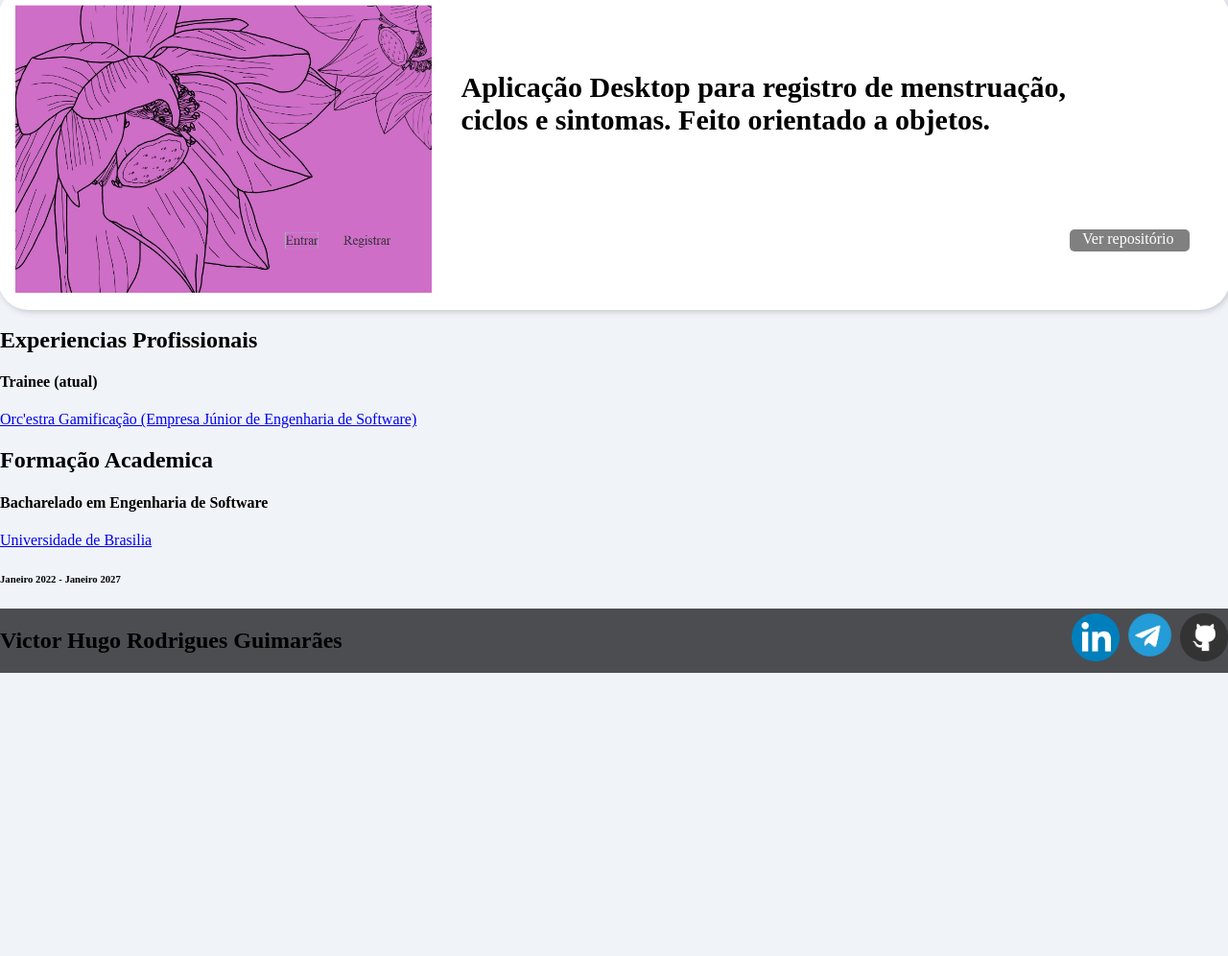
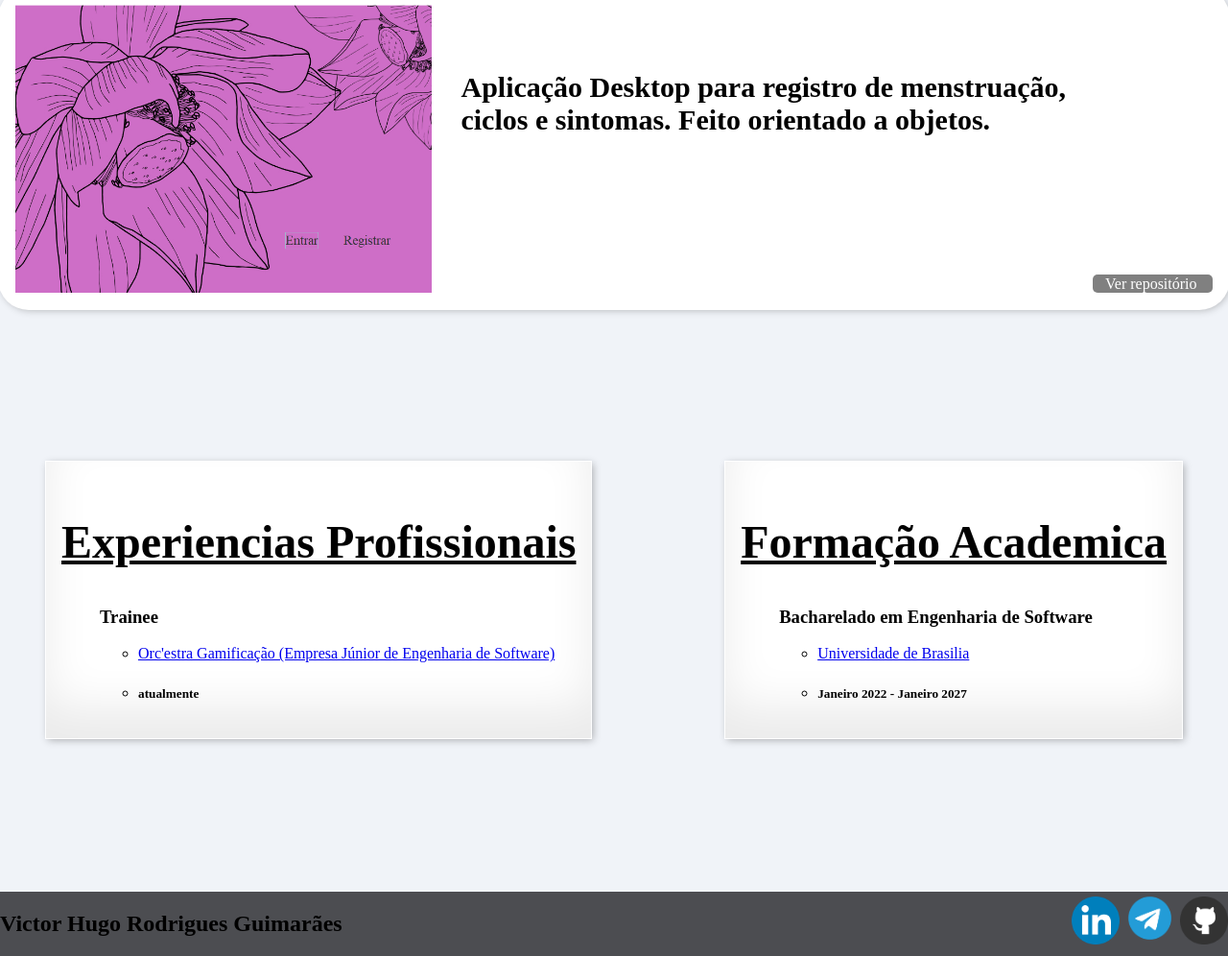
Before and after one commit to ViictorHugoo/portfolio, a plain HTML site: page index.html in a window 1280 px wide. Shown: the part 1766-2762 px from the top of the page at 96% size. Before the commit the page ends 2467 px from the top, so only its background shows below. Drawn offline with Linux system fonts and the light colour scheme.

Commit message:
finished

```diff
--- a/index.html
+++ b/index.html
@@ -30,7 +30,7 @@
 
         <div class="textAbout">
             <h1 class="nome">Olá, meu nome é Victor</h1>
-            <h2 class="nomeInfo">Tenho 19 anos e altualmente resido em Brasilia-DF<br>
+            <h2 class="nomeInfo">Tenho 19 anos e atualmente resido em Brasilia-DF<br>
                 Sou estudante de engenharia de software na UnB<br>
                 E trainee na Orc'estra Ganificação</h2>
                 <hr>
@@ -89,21 +89,33 @@
         </div>
      </div>
 
+
     <div id="experiencia" class="experiencia">
 
         <div class="xpProfissional">
             <h2>Experiencias Profissionais</h2>
-            <h4>Trainee (atual)</h4>
-            <a href="https://www.linkedin.com/company/orcestragamificacao/">Orc'estra Gamificação (Empresa Júnior de Engenharia de Software)</a>
+            <ul>
+                <h3>Trainee</h3>
+                <ul>
+                    <li><a href="https://www.linkedin.com/company/orcestragamificacao/">Orc'estra Gamificação
+                        (Empresa Júnior de Engenharia de Software)</a> </li>
+                    <li><h5>atualmente</h5></li>
+                </ul>
+            </ul>
         </div>
+
 
         <div class="formacaoAcademica">
             <h2>Formação Academica</h2>
+            <ul>
+                <h3>Bacharelado em Engenharia de Software</h3>
+                <ul>
+                    <li><a href="https://unb.br/">Universidade de Brasilia</a></li>
+                    <li><h5>Janeiro 2022 - Janeiro 2027</h5></li>
+                </ul>
+            </ul>
+        </div>
 
-            <h4>Bacharelado em Engenharia de Software</h4>
-            <a href="https://unb.br/">Universidade de Brasilia</a>
-            <h6>Janeiro 2022 - Janeiro 2027</h6>
-        </div>
 
     </div>
     <footer id="footer" class="footer">
@@ -111,9 +123,9 @@
 
                 <h2>Victor Hugo Rodrigues Guimarães</h2>
                 <span>
-                    <a href="https://www.linkedin.com/in/victorhugorguimares/"><img src="assets/linkedin.png" width="50px" height="50px"></a>
-                    <a href="https://t.me/victorhugorg0"><img src="assets/telegram.png" width="55px" height="px"></a>
-                    <a href="https://github.com/ViictorHugoo"><img src="assets/github.png" width="50px" height="50px"></a>
+                    <a href="https://www.linkedin.com/in/victorhugorguimares/"><img src="assets/linkedin.png" width="50px"></a>
+                    <a href="https://t.me/victorhugorg0"><img src="assets/telegram.png" width="55px"></a>
+                    <a href="https://github.com/ViictorHugoo"><img src="assets/github.png" width="50px"></a>
                 </span>
         </div>
     </footer>
--- a/style.css
+++ b/style.css
@@ -242,13 +242,52 @@ header{
     max-height: 1.4em;
     padding-left: 13px;
     padding-top: 1px;
-    position: relative;
-    top: 250px;
-    right: 40px;
+    margin: auto;
+    margin-bottom: 1em;
+    margin-right: 1em;
     text-decoration: none;
     border-radius: 5px;
     background-color: gray;
     color: rgb(255, 255, 255);
+}
+
+.experiencia{
+    margin: 0;
+    min-width: 10vh;
+    margin-top: 10em;
+    margin-bottom: 10em;
+    display: flex;
+    flex-direction: flow;
+    justify-content: space-between;
+    background-color: #ffffff00;
+
+}
+
+.xpProfissional{
+    margin-left: 3em;
+    padding: 1em 1em 1em 1em;
+    background-color: #ffffff;
+    box-shadow: inset 0 -2em 3em rgba(0, 0, 0, 0.082), 0 0 0 1px rgb(255, 255, 255),
+    0.1em 0.1em 0.5em rgba(0, 0, 0, 0.3);
+}
+
+.xpProfissional > h2{
+    font-size: 3em;
+    text-decoration: underline;
+}
+
+
+.formacaoAcademica{
+    margin-right: 3em;
+    padding: 1em 1em 1em 1em;
+    background-color: #ffffff;
+    box-shadow: inset 0 -2em 3em rgba(0, 0, 0, 0.082), 0 0 0 1px rgb(255, 255, 255),
+    0.1em 0.1em 0.5em rgba(0, 0, 0, 0.3);
+}
+
+.formacaoAcademica > h2{
+    font-size: 3em;
+    text-decoration: underline;
 }
 
 .countainerFooter{
```
